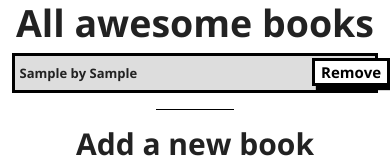
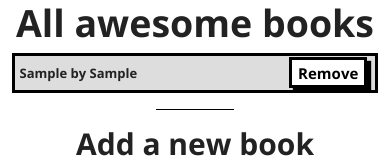
Before and after one commit to steveWDamesJr/awesome-books, a plain HTML site: page index.html in a window 390 px wide. Both pictures are taken after typing "Sample", "Sample" into the empty fields and a click on the input "Add". Shown: the top 160 px of the page. Drawn offline with nearby package versions, Linux system fonts and the light colour scheme.

Commit message:
Fixed reviewer recommendation
Design add new book page for mobile first

```diff
--- a/app.css
+++ b/app.css
@@ -66,11 +66,9 @@ form {
   border: 3px solid;
   box-shadow: 4px 4px 1px #000;
   background-color: #fff;
-  position: absolute;
   left: 80%;
   font-weight: bold;
-  margin-bottom: 0.4%;
-  margin-top: 0.4%;
+  margin: 0.4% 0.5rem 0.4% auto;
 }
 
 #row {
```
